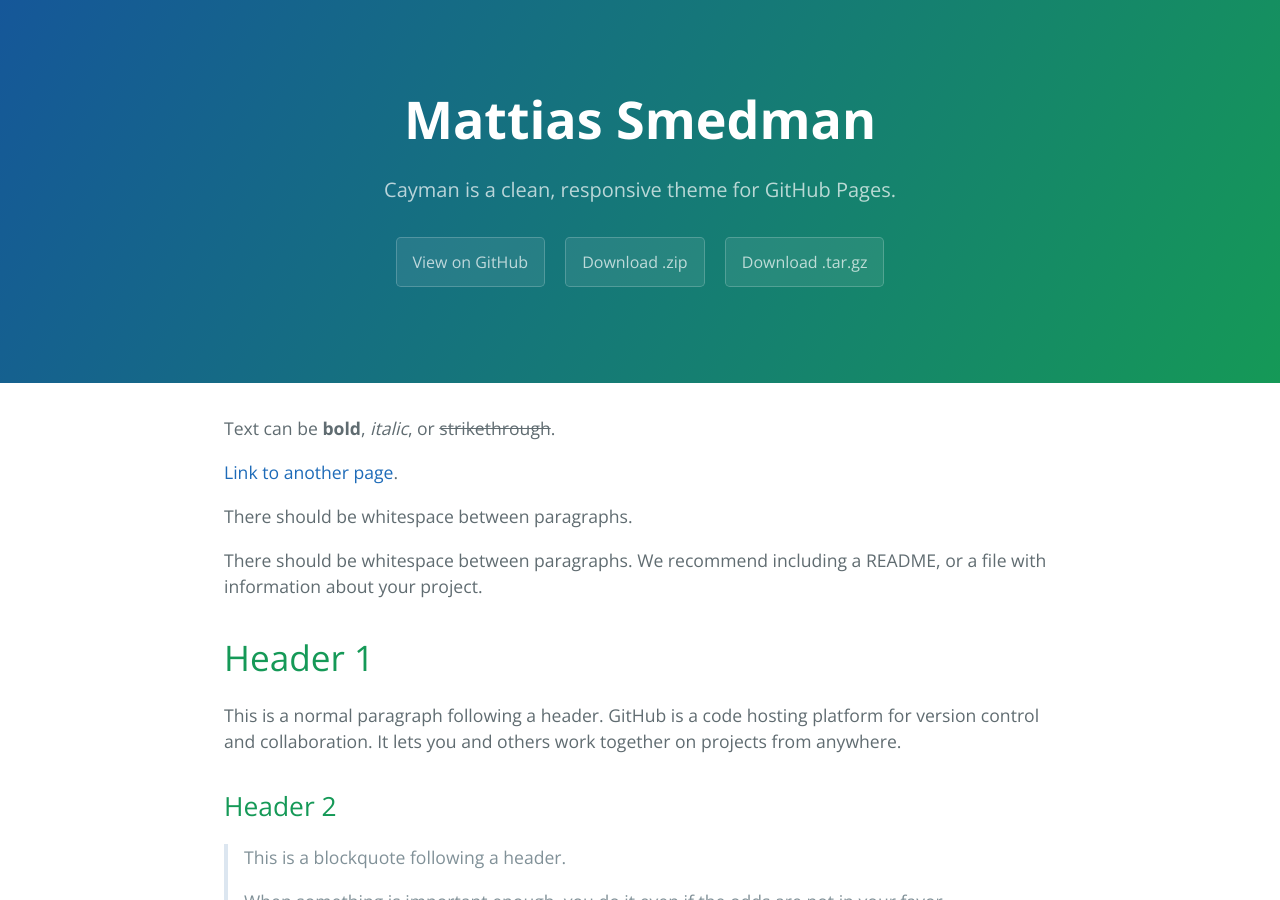
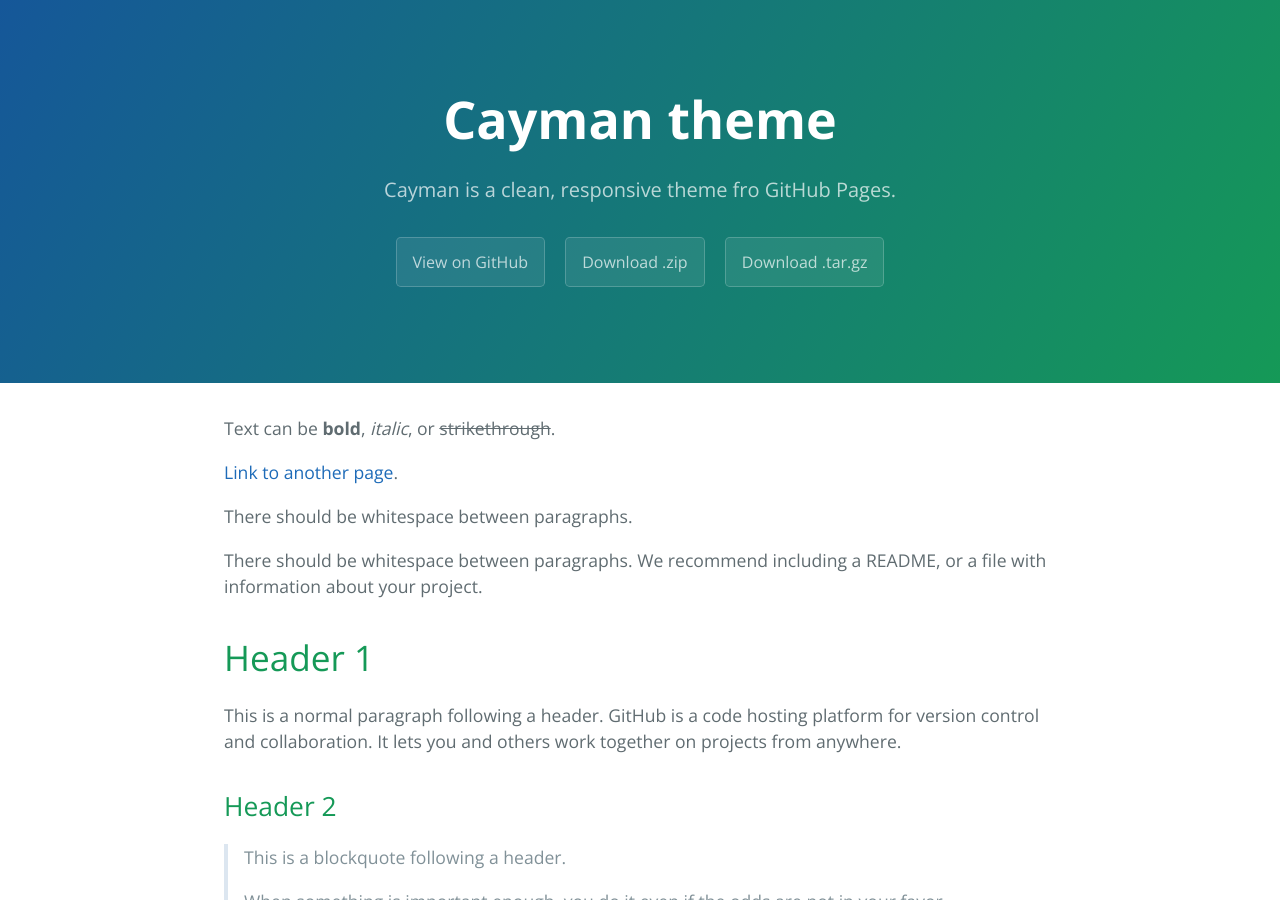
Before and after one commit to Nirase/temp, a Jekyll site: the page built from index.md, in a window 1280 px wide and 900 px high. Built offline with Jekyll 4.4.1, drawn with Linux system fonts in a browser that asks for light colours.

Commit message:
Update _config.yml

```diff
--- a/_config.yml
+++ b/_config.yml
@@ -1,5 +1,5 @@
-title: Mattias Smedman
-description: Cayman is a clean, responsive theme for GitHub Pages.
+title: Cayman theme
+description: Cayman is a clean, responsive theme fro GitHub Pages.
 show_downloads: true
 google_analytics:
 theme: jekyll-theme-cayman
```
